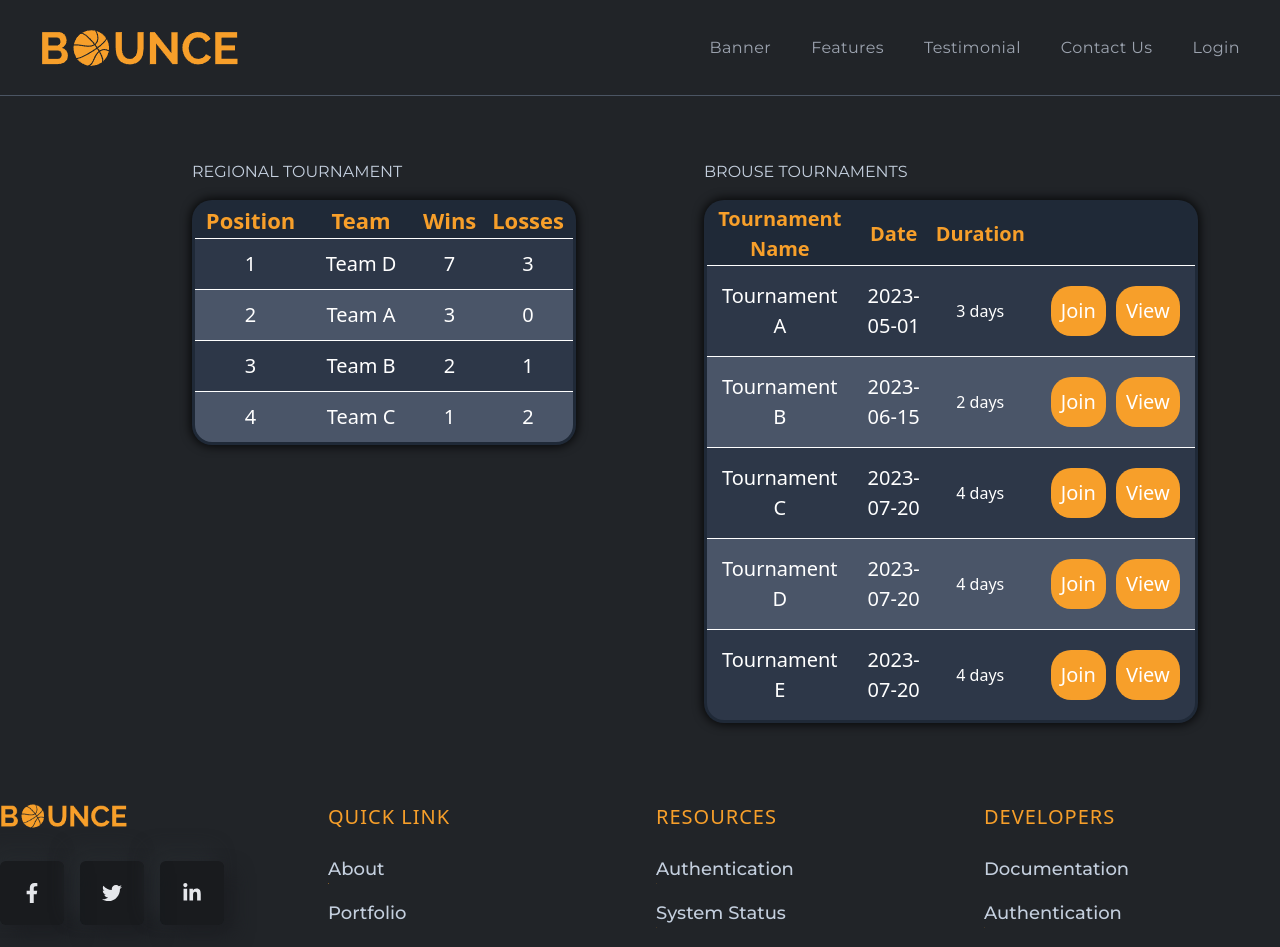
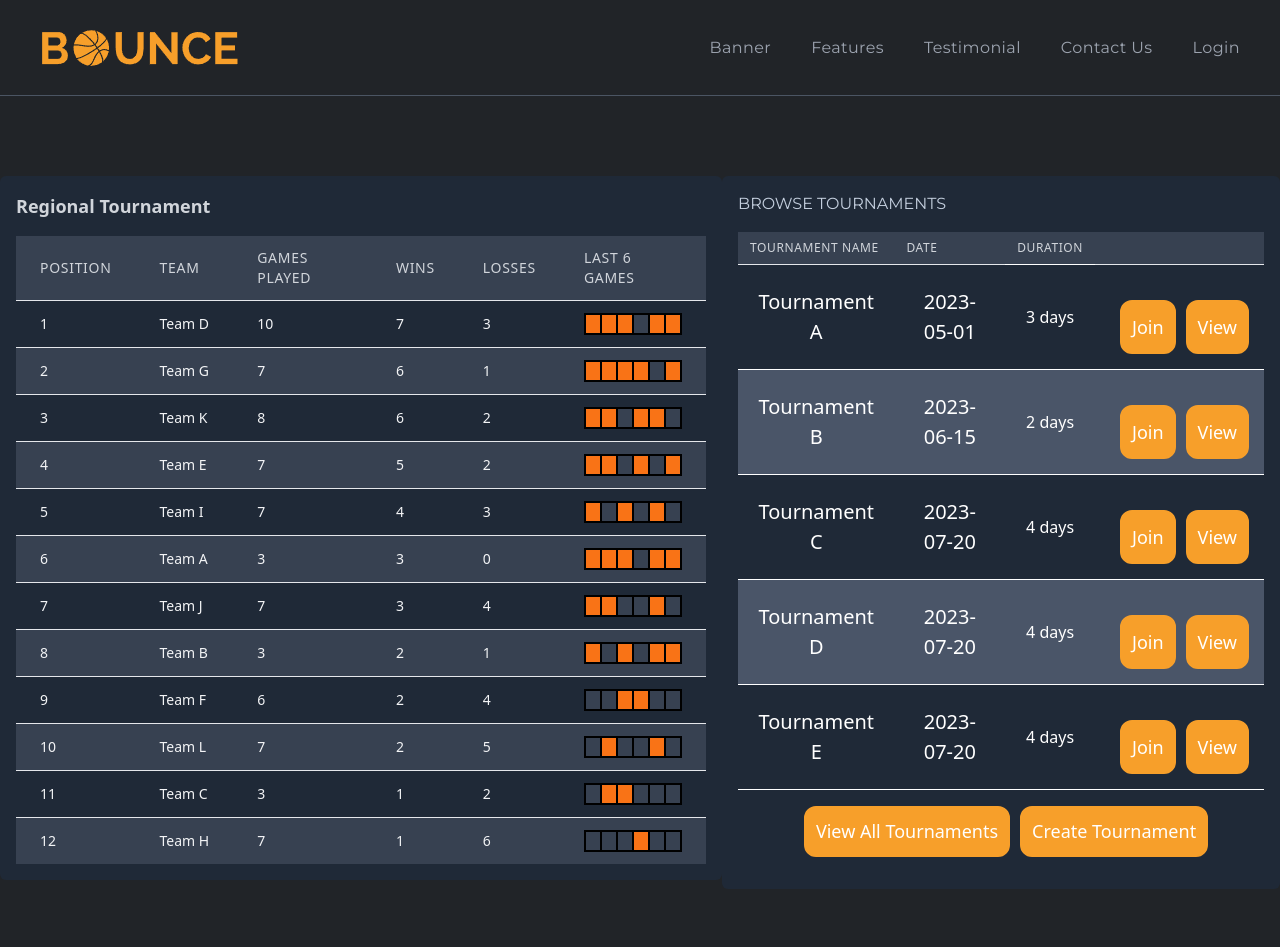
Before and after one commit to TheJad55/EECE430Proj, a React (Create React App) app: page /tournaments in a window 1280 px wide. Shown: the top 947 px of the page. Built offline with nearby package versions, Linux system fonts and the light colour scheme.

Commit message:
tournaments and footer

```diff
--- a/src/components/contact/Contact.js
+++ b/src/components/contact/Contact.js
@@ -51,7 +51,7 @@ const Contact = () => {
       className="w-full py-20 border-b-[1px] border-b-black"
     >
       <div className="flex justify-center items-center text-center">
-        <Title title="CONTACT" des="Contact With Me" />
+        <Title title="CONTACT" des="Contact Our Team" />
       </div>
       <div className="w-full">
         <div className="w-full h-auto flex flex-col lgl:flex-row justify-between">
--- a/src/components/contact/ContactLeft.js
+++ b/src/components/contact/ContactLeft.js
@@ -11,19 +11,18 @@ const ContactLeft = () => {
         alt="contactImg"
       />
       <div className="flex flex-col gap-4">
-        <h3 className="text-3xl font-bold text-white">John Doe</h3>
+        <h3 className="text-3xl font-bold text-white">Bounce Team</h3>
         <p className="text-lg font-normal text-gray-400">
-          MERN Stack Developer
+          Ask us Your Questions!
         </p>
         <p className="text-base text-gray-400 tracking-wide">
-          Lorem ipsum, dolor sit amet consectetur adipisicing elit. Facilis
-          ipsam autem cumque, accusantium dicta odio.
+        Please refrain from sending spam messages so we are able to get back to you ASAP.
         </p>
         <p className="text-base text-gray-400 flex items-center gap-2">
           Phone: <span className="text-lightText">+968 97859628</span>
         </p>
         <p className="text-base text-gray-400 flex items-center gap-2">
-          Email: <span className="text-lightText">noor.jsdivs@gmail.com</span>
+          Email: <span className="text-lightText">Bounce_Team@gmail.com</span>
         </p>
       </div>
       <div className="flex flex-col gap-4">
--- a/src/components/footer/Footer.js
+++ b/src/components/footer/Footer.js
@@ -21,39 +21,22 @@ const Footer = () => {
       </div>
       <div className="w-full h-full">
         <h3 className="text-xl uppercase text-designColor tracking-wider">
-          Quick Link
+          Professors
         </h3>
         <ul className="flex flex-col gap-4 font-titleFont font-medium py-6 overflow-hidden">
           <li>
             <span className="w-full text-lg relative hover:text-designColor duration-300 group cursor-pointer">
-              About
+              Ali Moukalled
               <span className="w-full h-[1px] bg-designColor inline-flex absolute left-0 -bottom-1 -translate-x-[100%] group-hover:translate-x-0 transition-transform duration-300"></span>
             </span>
           </li>
           <li>
             <span className="w-full text-lg relative hover:text-designColor duration-300 group cursor-pointer">
-              Portfolio
+              Ali Hajj
               <span className="w-full h-[1px] bg-designColor inline-flex absolute left-0 -bottom-1 -translate-x-[100%] group-hover:translate-x-0 transition-transform duration-300"></span>
             </span>
           </li>
-          <li>
-            <span className="w-full text-lg relative hover:text-designColor duration-300 group cursor-pointer">
-              Services
-              <span className="w-full h-[1px] bg-designColor inline-flex absolute left-0 -bottom-1 -translate-x-[100%] group-hover:translate-x-0 transition-transform duration-300"></span>
-            </span>
-          </li>
-          <li>
-            <span className="w-full text-lg relative hover:text-designColor duration-300 group cursor-pointer">
-              Blog
-              <span className="w-full h-[1px] bg-designColor inline-flex absolute left-0 -bottom-1 -translate-x-[100%] group-hover:translate-x-0 transition-transform duration-300"></span>
-            </span>
-          </li>
-          <li>
-            <span className="w-full text-lg relative hover:text-designColor duration-300 group cursor-pointer">
-              Contact
-              <span className="w-full h-[1px] bg-designColor inline-flex absolute left-0 -bottom-1 -translate-x-[100%] group-hover:translate-x-0 transition-transform duration-300"></span>
-            </span>
-          </li>
+
         </ul>
       </div>
       <div className="w-full h-full">
@@ -63,31 +46,31 @@ const Footer = () => {
         <ul className="flex flex-col gap-4 font-titleFont font-medium py-6 overflow-hidden">
           <li>
             <span className="w-full text-lg relative hover:text-designColor duration-300 group cursor-pointer">
-              Authentication
+              GitHub
               <span className="w-full h-[1px] bg-designColor inline-flex absolute left-0 -bottom-1 -translate-x-[100%] group-hover:translate-x-0 transition-transform duration-300"></span>
             </span>
           </li>
           <li>
             <span className="w-full text-lg relative hover:text-designColor duration-300 group cursor-pointer">
-              System Status
+              StackOverflow
               <span className="w-full h-[1px] bg-designColor inline-flex absolute left-0 -bottom-1 -translate-x-[100%] group-hover:translate-x-0 transition-transform duration-300"></span>
             </span>
           </li>
           <li>
             <span className="w-full text-lg relative hover:text-designColor duration-300 group cursor-pointer">
-              Terms of Service
+              Youtube
               <span className="w-full h-[1px] bg-designColor inline-flex absolute left-0 -bottom-1 -translate-x-[100%] group-hover:translate-x-0 transition-transform duration-300"></span>
             </span>
           </li>
           <li>
             <span className="w-full text-lg relative hover:text-designColor duration-300 group cursor-pointer">
-              Pricing
+              Tailwind
               <span className="w-full h-[1px] bg-designColor inline-flex absolute left-0 -bottom-1 -translate-x-[100%] group-hover:translate-x-0 transition-transform duration-300"></span>
             </span>
           </li>
           <li>
             <span className="w-full text-lg relative hover:text-designColor duration-300 group cursor-pointer">
-              Over Right
+              Django
               <span className="w-full h-[1px] bg-designColor inline-flex absolute left-0 -bottom-1 -translate-x-[100%] group-hover:translate-x-0 transition-transform duration-300"></span>
             </span>
           </li>
@@ -100,31 +83,31 @@ const Footer = () => {
         <ul className="flex flex-col gap-4 font-titleFont font-medium overflow-hidden py-6">
           <li>
             <span className="w-full text-lg relative hover:text-designColor duration-300 group cursor-pointer">
-              Documentation
+              Jad Sassine
               <span className="w-full h-[1px] bg-designColor inline-flex absolute left-0 -bottom-1 -translate-x-[100%] group-hover:translate-x-0 transition-transform duration-300"></span>
             </span>
           </li>
           <li>
             <span className="w-full text-lg relative hover:text-designColor duration-300 group cursor-pointer">
-              Authentication
+              Carl Aziz
               <span className="w-full h-[1px] bg-designColor inline-flex absolute left-0 -bottom-1 -translate-x-[100%] group-hover:translate-x-0 transition-transform duration-300"></span>
             </span>
           </li>
           <li>
             <span className="w-full text-lg relative hover:text-designColor duration-300 group cursor-pointer">
-              API Reference
+              Nemer Abdel Amir
               <span className="w-full h-[1px] bg-designColor inline-flex absolute left-0 -bottom-1 -translate-x-[100%] group-hover:translate-x-0 transition-transform duration-300"></span>
             </span>
           </li>
           <li>
             <span className="w-full text-lg relative hover:text-designColor duration-300 group cursor-pointer">
-              Support
+              Karim Shammas
               <span className="w-full h-[1px] bg-designColor inline-flex absolute left-0 -bottom-1 -translate-x-[100%] group-hover:translate-x-0 transition-transform duration-300"></span>
             </span>
           </li>
           <li>
             <span className="w-full text-lg relative hover:text-designColor duration-300 group cursor-pointer">
-              Open Source
+              Mohammad Sabbagh
               <span className="w-full h-[1px] bg-designColor inline-flex absolute left-0 -bottom-1 -translate-x-[100%] group-hover:translate-x-0 transition-transform duration-300"></span>
             </span>
           </li>
--- a/src/components/usableComponents/TournamentOptions.js
+++ b/src/components/usableComponents/TournamentOptions.js
@@ -32,90 +32,114 @@ const styles = {
   container: {
     marginTop: "0%",
     marginRight: "10%",
-      width: "30%",
+    width: "100%",
   },
   table: {
-      border: "3px solid black",
     width: "100%",
     textAlign: "center",
     backgroundColor: "#1F2937",
-      borderRadius: "20px",
     overflow: "hidden",
-      boxShadow: "0px 0px 10px 2px rgba(0,0,0,0.75)",
   },
   th: {
     color: "#f79f2a",
     borderBottom: "1px solid white",
-      fontSize:"20px",
+    fontSize: "20px",
+    padding: "10px",
   },
   td: {
     color: "white",
     borderBottom: "1px solid white",
     padding: "15px",
-      fontSize:"20px",
+    fontSize: "20px",
   },
   duration: {
     color: "white",
     borderTop: "1px solid white",
+    borderBottom: "1px solid white",
     padding: "15px",
-      fontSize:"16px",
+    fontSize: "16px",
   },
   even: {
-      backgroundColor: "#2D3748",
+    backgroundColor: "#1F2937",
   },
   odd: {
     backgroundColor: "#4A5568",
   },
   buttonContainer: {
     display: "flex",
-      justifyContent: "flex-end",
-      alignItems: "flex-end",
+    justifyContent: "center",
+    alignItems: "center",
     flexDirection: "row",
-      marginTop: "auto",
+    marginTop: "20px",
+    marginLeft: "0"
   },
-    button: {
+  buttonBox: {
     backgroundColor: "#f79f2a",
-      color: "white",
-      border: "none",
-      borderRadius: "20px",
+    borderRadius: "12px",
     padding: "10px",
     cursor: "pointer",
     marginLeft: "10px",
+    border: "2px solid #f79f2a",
+  },
+  button: {
+    color: "white",
+    border: "none",
+    fontSize: "18px",
   },
 };
-
 const TournamentOptions = () => {
   return (
-      <div style={styles.container}>
-        <div className="text-base uppercase font-titleFont mb-4 ">Brouse Tournaments</div>
-        <table style={styles.table}>
-          <thead>
+    <div className="grid grid-cols-1 gap-4 mt-4">
+      <div className="bg-gray-800 rounded-md p-4">
+        <div className="text-base uppercase font-titleFont mb-4">
+          Browse Tournaments
+        </div>
+        <div className="w-full" style={styles.container}>
+          <table className="w-full divide-y divide-gray-200" style={styles.table}>
+            <thead className="bg-gray-700">
               <tr>
-              <th style={styles.th}>Tournament Name</th>
-              <th style={styles.th}>Date</th>
-              <th style={styles.th}>Duration</th>
-              <th style={styles.th}></th>
+                <th className="px-3 py-2 text-left text-xs font-medium text-gray-300 uppercase tracking-wider">
+                  Tournament Name
+                </th>
+                <th className="px-3 py-2 text-left text-xs font-medium text-gray-300 uppercase tracking-wider">
+                  Date
+                </th>
+                <th className="px-3 py-2 text-left text-xs font-medium text-gray-300 uppercase tracking-wider">
+                  Duration
+                </th>
+                <th className="px-3 py-2 text-left text-xs font-medium text-gray-300 uppercase tracking-wider"></th>
               </tr>
             </thead>
-          <tbody>
+            <tbody className="divide-y divide-gray-200">
               {tournamentData.map((tournament, index) => (
-              <tr
-                key={index}
-                style={index % 2 === 0 ? styles.even : styles.odd}
-              >
+                <tr key={index} style={index % 2 === 0 ? styles.even : styles.odd}>
                   <td style={styles.td}>{tournament.name}</td>
                   <td style={styles.td}>{tournament.date}</td>
                   <td style={styles.duration}>{tournament.duration}</td>
                   <td style={styles.td}>
                     <div style={styles.buttonContainer}>
+                      <div style={styles.buttonBox}>
                         <button style={styles.button}>Join</button>
+                      </div>
+                      <div style={styles.buttonBox}>
                         <button style={styles.button}>View</button>
+                      </div>
                     </div>
                   </td>
                 </tr>
               ))}
             </tbody>
           </table>
+          <div className="flex justify-center my-4">
+            <div style={styles.buttonBox}>
+              <button style={styles.button}>View All Tournaments</button>
+            </div>
+            <div style={styles.buttonBox}>
+              <button style={styles.button}>Create Tournament</button>
+            </div>
+          </div>
+        </div>
+      </div>
     </div>
   );
 };
--- a/src/components/usableComponents/TournamentTable.js
+++ b/src/components/usableComponents/TournamentTable.js
@@ -1,45 +1,20 @@
 import React from "react";
 
 const tournamentData = [
-  { team: "Team A", wins: 3, losses: 0 },
-  { team: "Team B", wins: 2, losses: 1 },
-  { team: "Team C", wins: 1, losses: 2 },
-  { team: "Team D", wins: 7, losses: 3 },
+  { team: "Team A", wins: 3, losses: 0, last6: ["W", "W", "W", "L", "W", "W"] },
+  { team: "Team B", wins: 2, losses: 1, last6: ["W", "L", "W", "L", "W", "W"] },
+  { team: "Team C", wins: 1, losses: 2, last6: ["L", "W", "W", "L", "L", "L"] },
+  { team: "Team D", wins: 7, losses: 3, last6: ["W", "W", "W", "L", "W", "W"] },
+  { team: "Team E", wins: 5, losses: 2, last6: ["W", "W", "L", "W", "L", "W"] },
+  { team: "Team F", wins: 2, losses: 4, last6: ["L", "L", "W", "W", "L", "L"] },
+  { team: "Team G", wins: 6, losses: 1, last6: ["W", "W", "W", "W", "L", "W"] },
+  { team: "Team H", wins: 1, losses: 6, last6: ["L", "L", "L", "W", "L", "L"] },
+  { team: "Team I", wins: 4, losses: 3, last6: ["W", "L", "W", "L", "W", "L"] },
+  { team: "Team J", wins: 3, losses: 4, last6: ["W", "W", "L", "L", "W", "L"] },
+  { team: "Team K", wins: 6, losses: 2, last6: ["W", "W", "L", "W", "W", "L"] },
+  { team: "Team L", wins: 2, losses: 5, last6: ["L", "W", "L", "L", "W", "L"] },
 ];
 
-const styles = {
-  container: {
-    marginTop: "0%",
-    marginLeft: "10%",
-    width: "30%",
-  },
-  table: {
-    border: "3px solid black",
-    width: "100%",
-    textAlign: "center",
-    backgroundColor: "#1F2937",
-    borderRadius: "20px",
-    overflow: "hidden",
-    boxShadow: "0px 0px 10px 2px rgba(0,0,0,0.75)",
-  },
-  th: {
-    color: "#f79f2a",
-    borderBottom: "1px solid white",
-    fontSize: "22px",
-  },
-  td: {
-    color: "white",
-    borderBottom: "1px solid white",
-    padding: "10px",
-    fontSize:"20px",
-  },
-  even: {
-    backgroundColor: "#2D3748",
-  },
-  odd: {
-    backgroundColor: "#4A5568",
-  },
-};
 
 const TournamentTable = ({ tournamentIndex }) => {
   // sort the data based on wins in descending order
@@ -51,33 +26,72 @@ const TournamentTable = ({ tournamentIndex }) => {
     position: index + 1,
   }));
 
+  const columnHeaderClasses = (column) =>
+    `px-3 sm:px-6 py-2 sm:py-3 text-left text-xs sm:text-sm font-medium text-gray-300 uppercase tracking-wider cursor-pointer`;
+
+  const rowClasses = (index) =>
+    `bg-${index % 2 === 0 ? "gray-800" : "gray-700"} rounded-md`;
+
+  const thClasses = `px-3 sm:px-6 py-2 sm:py-3 text-left text-xs sm:text-sm font-medium text-gray-300 uppercase tracking-wider`;
+
+  const tdClasses = `px-3 sm:px-6 py-2 sm:py-3 whitespace-nowrap text-sm font-medium text-gray-100`;
+
+  const last6BoxClasses = (result) =>
+    `w-5 h-5 m-2 ${
+      result === "W" ? "bg-orange-500" : "bg-gray-700"
+    } border-2 border-black`;
+
+  const totalGamesPlayed = (team) => team.wins + team.losses;
+
+const scrollableTable = `max-h-[80vh] overflow-y-auto scrollbar scrollbar-thin scrollbar-thumb-gray-500 scrollbar-track-gray-800 hover:scrollbar-thumb-gray-400`;
   return (
-    <div style={styles.container}>
-        <div className="text-base uppercase font-titleFont mb-4 ">Regional Tournament</div>
-      <table style={styles.table}>
-        <thead>
+    <div className="grid grid-cols-1 gap-4 mt-4">
+      <div className="bg-gray-800 rounded-md p-4">
+        <h2 className="text-lg font-bold text-gray-300 mb-4">
+          Regional Tournament
+        </h2>
+        <div
+          className={`w-full ${dataWithPosition.length > 10 ? scrollableTable : ""}`}
+        >
+          <table className="w-full divide-y divide-gray-200">
+            <thead className="bg-gray-700">
               <tr>
-            <th style={styles.th}>Position</th>
-            <th style={styles.th}>Team</th>
-            <th style={styles.th}>Wins</th>
-            <th style={styles.th}>Losses</th>
+                <th className={thClasses}>Position</th>
+                <th className={thClasses}>Team</th>
+                <th className={columnHeaderClasses("games-played")}>
+                  Games Played
+                </th>
+                <th className={columnHeaderClasses("wins")}>Wins</th>
+                <th className={columnHeaderClasses("losses")}>Losses</th>
+                <th className={columnHeaderClasses("last-6-games")}>
+                  Last 6 Games
+                </th>
               </tr>
             </thead>
-        <tbody>
+            <tbody className="divide-y divide-gray-200">
               {dataWithPosition.map((team, index) => (
-            <tr
-              key={team.position}
-              style={index % 2 === 0 ? styles.even : styles.odd}
-            >
-              <td style={styles.td}>{team.position}</td>
-              <td style={styles.td}>{team.team}</td>
-              <td style={styles.td}>{team.wins}</td>
-              <td style={styles.td}>{team.losses}</td>
+                <tr key={team.position} className={rowClasses(index)}>
+                  <td className={tdClasses}>{team.position}</td>
+                  <td className={tdClasses}>{team.team}</td>
+                  <td className={tdClasses}>{totalGamesPlayed(team)}</td>
+                  <td className={tdClasses}>{team.wins}</td>
+                  <td className={tdClasses}>{team.losses}</td>
+                  <td className={tdClasses}>
+                    {[...Array(6)].map((_, index) => (
+                      <td
+                      key={index}
+                      className={`${last6BoxClasses(
+                        team.last6[index]
+                      )} rounded-sm`}
+                    />
+                  ))}</td>
                 </tr>
               ))}
             </tbody>
           </table>
         </div>
+      </div>
+    </div>
   );
 };
 
```
Lines whose indentation alone changed are shown as unchanged.
